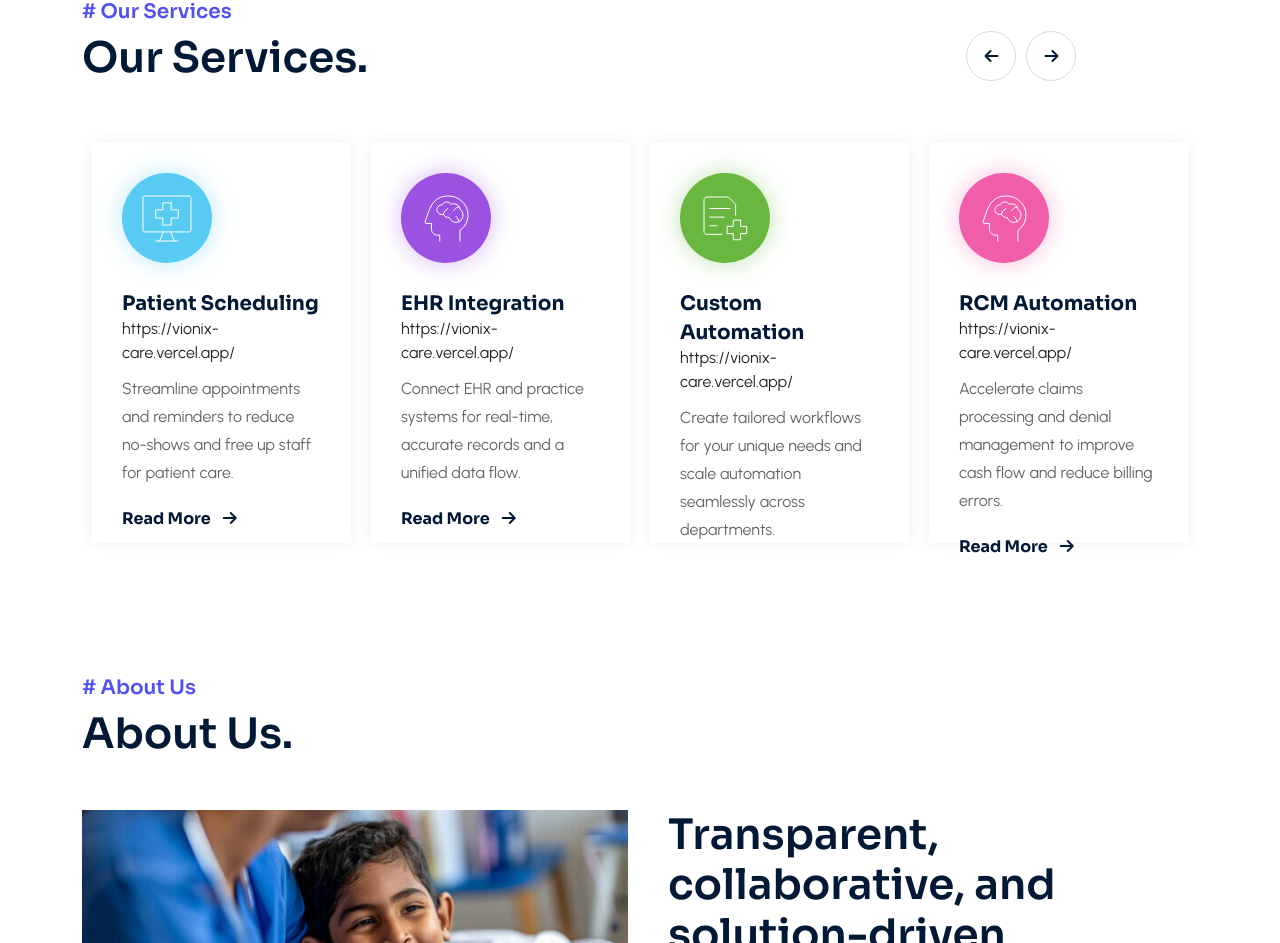
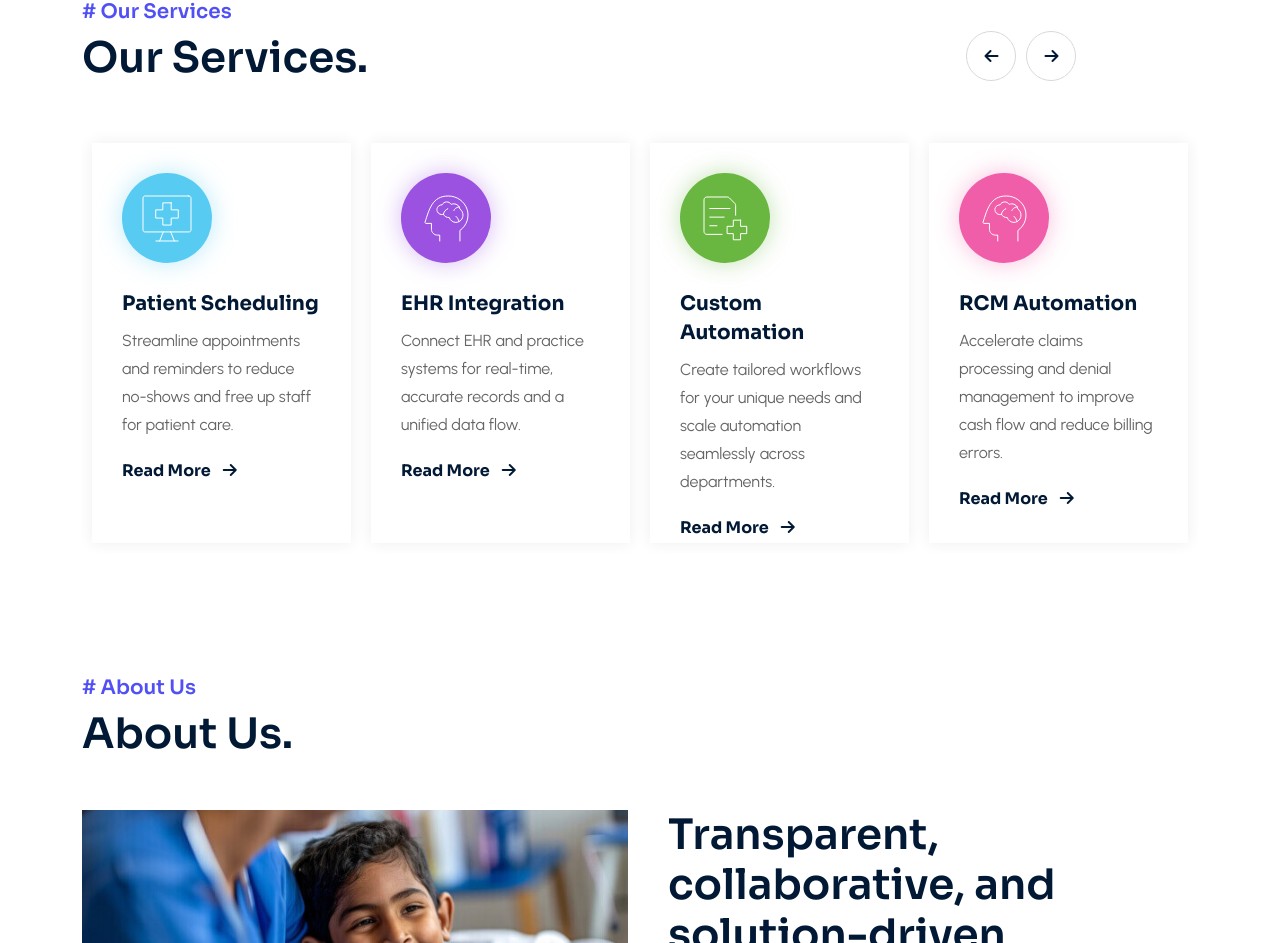
Before and after one commit to nex-ova/landing-site, a React (Vite) app: page / in a window 1280 px wide. Shown: the part 930-1873 px from the top of the page. Built offline with nearby package versions, Linux system fonts and the light colour scheme.

Commit message:
small bug

```diff
--- a/src/pages/home/index.jsx
+++ b/src/pages/home/index.jsx
@@ -164,7 +164,6 @@ function Index() {
                   <h4>
                     <Link to={"#"}>{data.title}</Link>
                   </h4>
-                  https://vionix-care.vercel.app/
                   <p>{data.descriptions}</p>
                   <Link to={"#"}>
                     Read More
```
